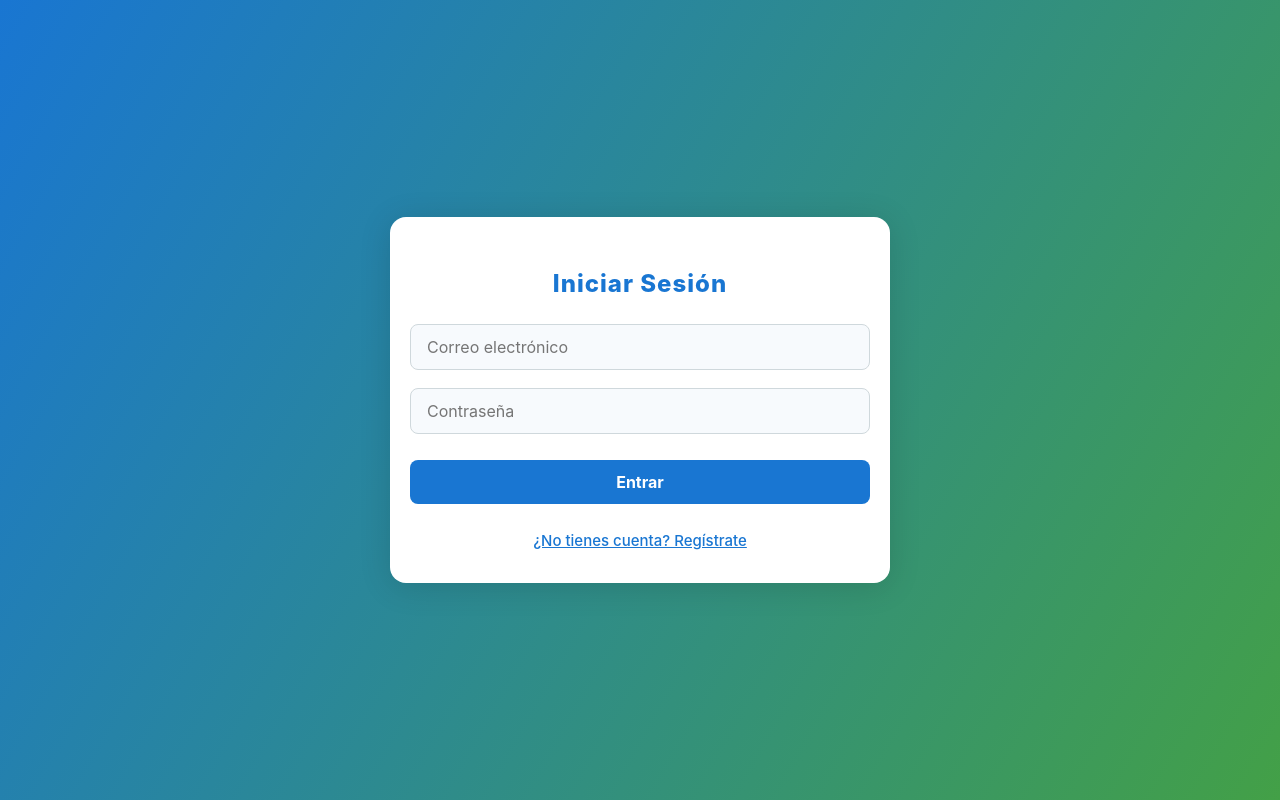
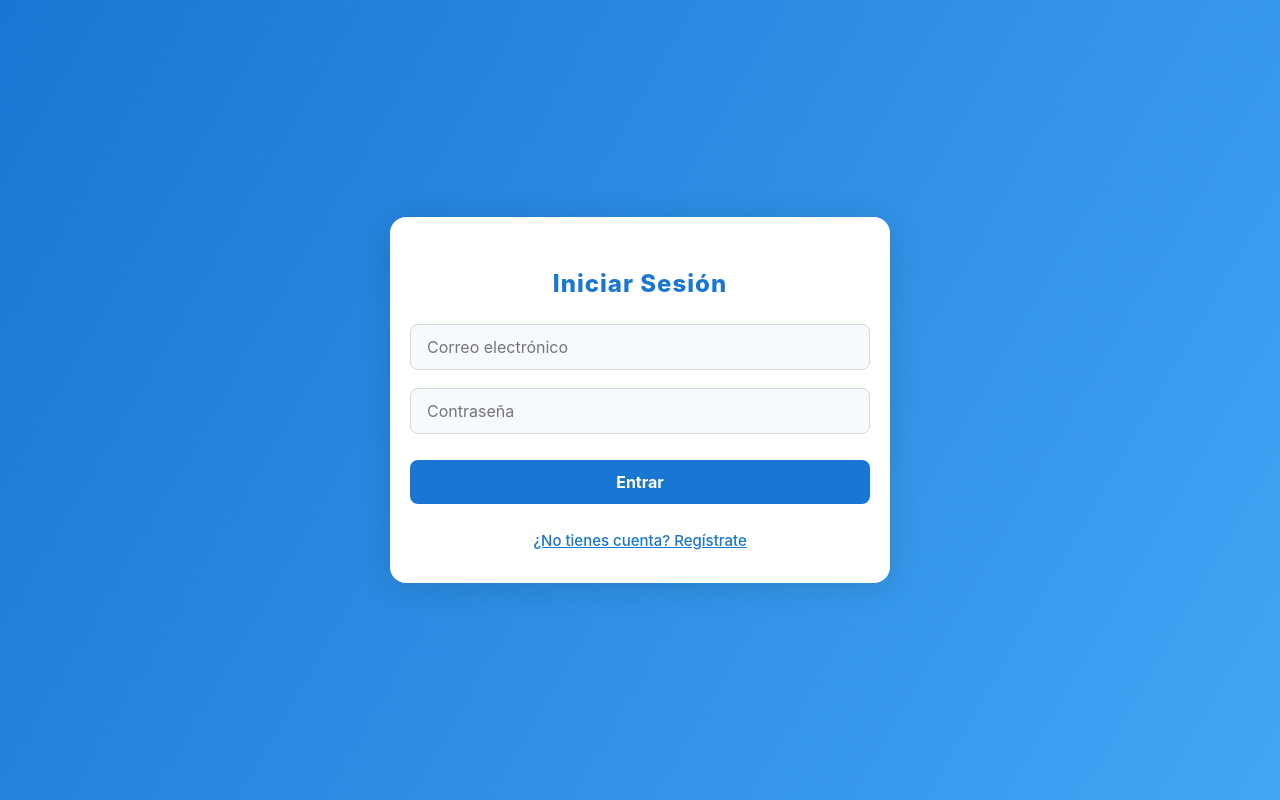
Before and after one commit to diegocasero/objetivos-web, a React (Vite) app: page /login in a window 1280 px wide. Built offline with nearby package versions, Linux system fonts and the light colour scheme; no server answers.

Commit message:
cambio de color de fondo

```diff
--- a/src/index.css
+++ b/src/index.css
@@ -1,7 +1,7 @@
 body {
   margin: 0;
   font-family: 'Inter', 'Segoe UI', Arial, sans-serif;
-  background: linear-gradient(120deg, #1976d2 0%, #43a047 100%);
+  background: linear-gradient(120deg, #1976d2 0%, #42a5f5 100%);
   min-height: 100vh;
   color: #222;
 }
```
